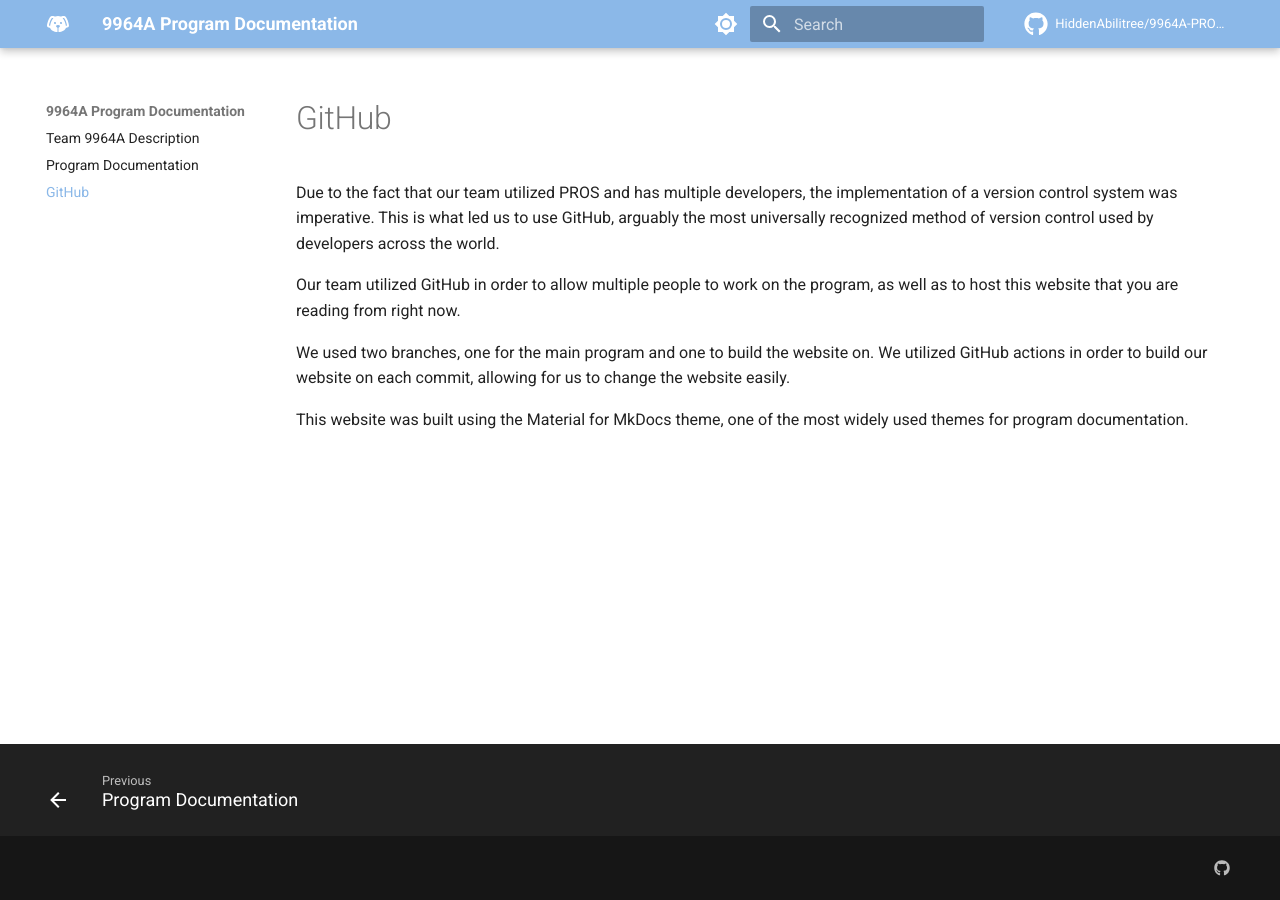
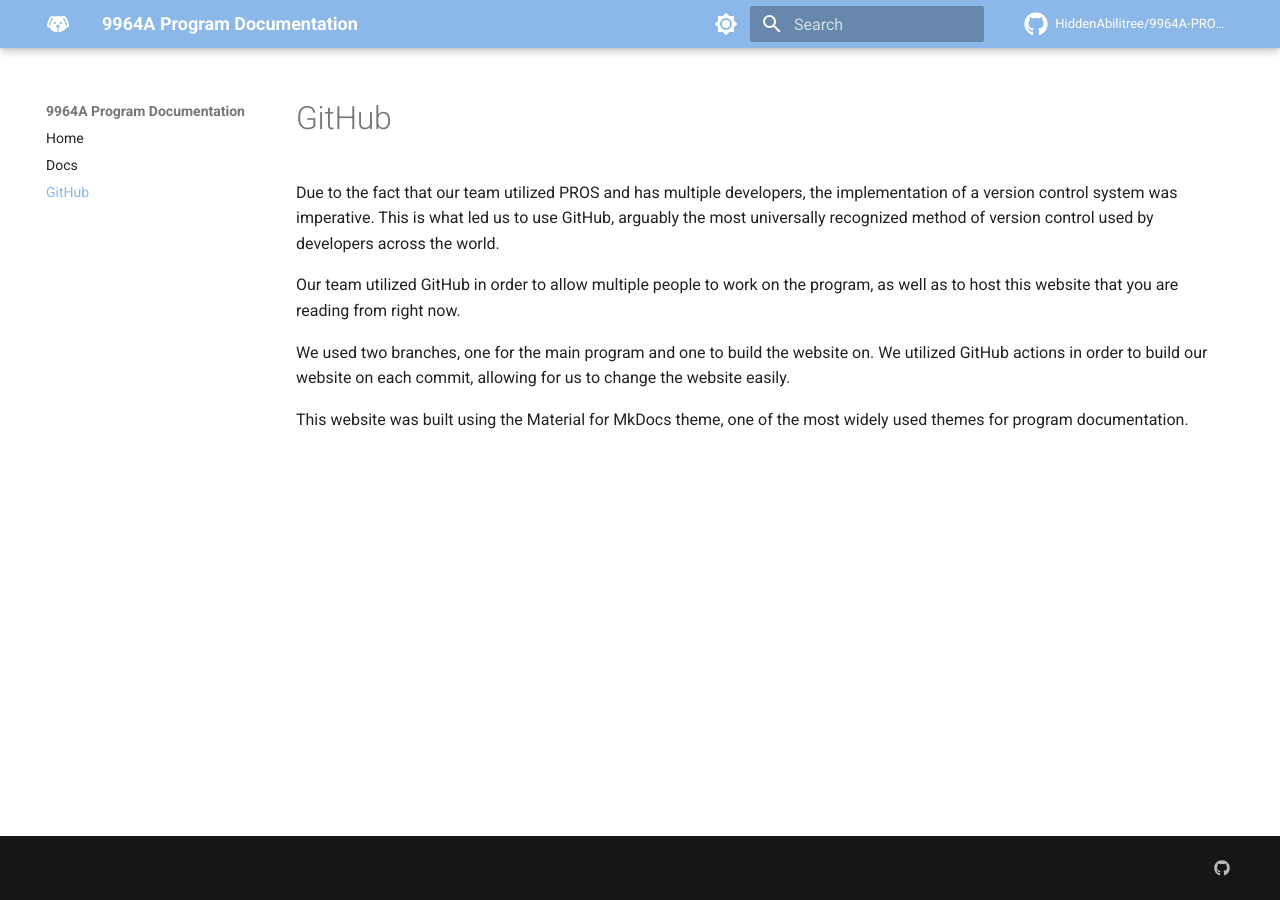
Before and after one commit to HiddenAbilitree/9964A-PROSject, an MkDocs documentation site: the page built from docs/github.md, in a window 1280 px wide. Built offline with MkDocs 1.6.1 and Material for MkDocs 9.7.7, drawn with Linux system fonts in a browser that asks for light colours; comment, search, counter and statistics services are not loaded; some of the changed lines change nothing that is shown.

Commit message:
webpage update

```diff
--- a/mkdocs.yml
+++ b/mkdocs.yml
@@ -11,18 +11,20 @@
 extra_css:
   - stylesheets/extra.css
 
+nav:
+  - Home: 'index.md'
+  - Docs: 'docs.md'
+  - GitHub: 'github.md'
 # theme
 theme:
   features:
-    - content.action.edit
-    - content.action.view
+    - content.tooltips
     - search.highlight
     - search.suggest
     - search.share
     - content.tabs.link
     - content.code.annotate
 #   - navigation.tabs
-    - navigation.footer
     - navigation.expand
     - navigation.tracking
     - navigation.instant
@@ -32,6 +34,7 @@
   icon:
     logo: material/dog
     repo: fontawesome/brands/github
+    edit: material/pencil
   name: material
   custom_dir: overrides
   palette:
@@ -44,35 +47,35 @@
         icon: material/brightness-4
         name: Switch to light mode
 extra:
-  analytics:
-    provider: google
-    property: G-96JMH9MJRG
-    feedback:
-      title: Was this page helpful?
-      ratings:
-        - icon: material/emoticon-happy-outline
-          name: This page was helpful
-          data: 1
-          note: >-
-            Thanks for your feedback!
-        - icon: material/emoticon-sad-outline
-          name: This page could be improved
-          data: 0
-          note: >-
-            Thanks for your feedback! Help us improve this page by
-            using our <a href="..." target="_blank" rel="noopener">feedback form</a>.
+#  analytics:
+#   provider: google
+#   property: G-96JMH9MJRG
+#   feedback:
+#     title: Was this page helpful?
+#     ratings:
+#       - icon: material/emoticon-happy-outline
+#         name: This page was helpful
+#         data: 1
+#         note: >-
+#          Thanks for your feedback!
+#       - icon: material/emoticon-sad-outline
+#          name: This page could be improved
+#         data: 0
+#         note: >-
+#          Thanks for your feedback! Help us improve this page by
+#          using our <a href="..." target="_blank" rel="noopener">feedback form</a>.
   generator: false
   social:
     - icon: fontawesome/brands/github
       link: https://github.com/HiddenAbilitree/9964A-PROSject
       name: 9964A Repository
-  consent:
-    title: Cookie consent
-    description: >-
-      We use cookies to recognize your repeated visits and preferences, as well
-      as to measure the effectiveness of our documentation and whether users
-      find what they're searching for. With your consent, you're helping us to
-      make our documentation better.
+# consent:
+#   title: Cookie consent
+#   description: >-
+#    We use cookies to recognize your repeated visits and preferences, as well
+#    as to measure the effectiveness of our documentation and whether users
+#    find what they're searching for. With your consent, you're helping us to
+#    make our documentation better.
 plugins:
   - git-revision-date-localized:
       enable_creation_date: true
--- /dev/null
+++ b/overrides/plugins.json
@@ -0,0 +1,95 @@
+{
+    "$schema": "https://json-schema.org/draft-07/schema",
+    "title": "Plugins",
+    "markdownDescription": "https://www.mkdocs.org/dev-guide/plugins/",
+    "type": "array",
+    "items": {
+      "oneOf": [
+        {
+          "$ref": "#/definitions/built-in"
+        },
+        {
+          "$ref": "#/definitions/external"
+        },
+        {
+          "$ref": "#/definitions/external-community"
+        }
+      ]
+    },
+    "uniqueItems": true,
+    "minItems": 1,
+    "definitions": {
+      "built-in": {
+        "description": "Built-in plugins",
+        "oneOf": [
+          {
+            "$ref": "plugins/blog.json"
+          },
+          {
+            "$ref": "plugins/meta.json"
+          },
+          {
+            "$ref": "plugins/offline.json"
+          },
+          {
+            "$ref": "plugins/privacy.json"
+          },
+          {
+            "$ref": "plugins/search.json"
+          },
+          {
+            "$ref": "plugins/social.json"
+          },
+          {
+            "$ref": "plugins/tags.json"
+          }
+        ]
+      },
+      "external": {
+        "description": "External plugins, schema provided by us",
+        "oneOf": [
+          {
+            "$ref": "plugins/external/git-authors.json"
+          },
+          {
+            "$ref": "plugins/external/git-committers.json"
+          },
+          {
+            "$ref": "plugins/external/git-revision-date.json"
+          },
+          {
+            "$ref": "plugins/external/minify.json"
+          },
+          {
+            "$ref": "plugins/external/redirects.json"
+          }
+        ]
+      },
+      "external-community": {
+        "description": "External plugins, schema provided by the community",
+        "oneOf": [
+          {
+            "$ref": "https://raw.githubusercontent.com/mondeja/mkdocs-include-markdown-plugin/master/schema.json"
+          },
+          {
+            "$ref": "https://raw.githubusercontent.com/mondeja/mkdocs-material-relative-language-selector/master/schema.json"
+          },
+          {
+            "$ref": "https://raw.githubusercontent.com/Guts/mkdocs-rss-plugin/main/docs/schema.json"
+          },
+          {
+            "$ref": "https://raw.githubusercontent.com/timvink/mkdocs-git-revision-date-localized-plugin/master/docs/schema.json"
+          },
+          {
+            "$ref": "https://raw.githubusercontent.com/blueswen/mkdocs-glightbox/main/schema.json"
+           },
+           {
+             "$ref": "https://raw.githubusercontent.com/prcr/mkdocs-meta-descriptions-plugin/main/schema.json"
+           },
+           {
+             "$ref": "https://raw.githubusercontent.com/mkdocstrings/mkdocstrings/master/docs/schema.json"
+           }
+         ]
+       }
+    }
+  }
```
Also changed, not shown: docs/docs.md (renamed from docs/Program Documentation.md), docs/github.md (renamed from docs/Version Control.md), docs/pages.md (added).
